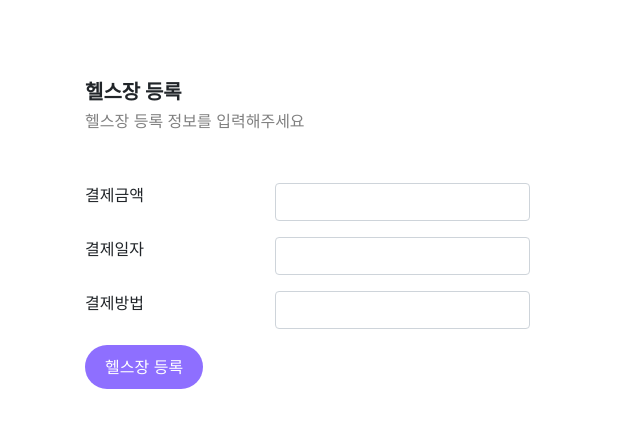
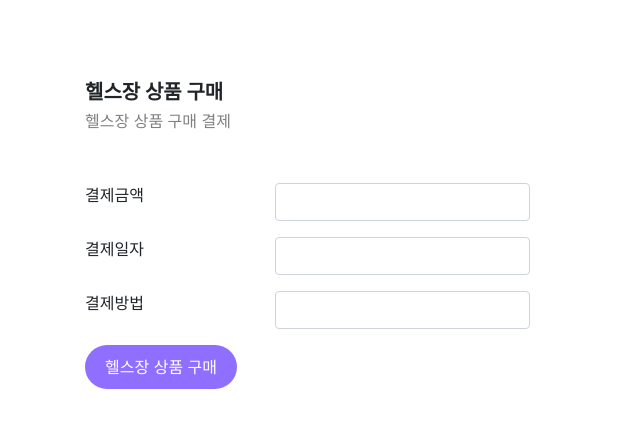
Before and after one commit to yuunseo/HealthMate, a Java web app: page /paymentGym.jsp in a window 1280 px wide. Shown: the part 58-486 px from the top of the page, without its empty margins (0-640 px from the left). Run offline with Tomcat 11, a stand-in JSP engine, Linux system fonts and the light colour scheme.

Commit message:
paymentGym 텍스트 수정

```diff
--- a/health_mate/src/main/webapp/paymentGym.jsp
+++ b/health_mate/src/main/webapp/paymentGym.jsp
@@ -9,8 +9,8 @@
 <body>
 	<jsp:include page="menu.jsp" />
 	<div class="container">
-		<h1 class="display1">헬스장 등록</h1>
-		<p class="bottom_1">헬스장 등록 정보를 입력해주세요</p>
+		<h1 class="display1">헬스장 상품 구매</h1>
+		<p class="bottom_1">헬스장 상품 구매 결제</p>
 	</div>
 	<%
 	String id = request.getParameter("id");
@@ -44,7 +44,7 @@
 			<div class="form-group row">
 				<div class="col-sm-offset-2 col-sm-10 ">
 					<button type="button" class="btn rounded-button"
-						onclick="location.href='processPaymentGym.jsp'">헬스장 등록</button>
+						onclick="location.href='processPaymentGym.jsp'">헬스장 상품 구매</button>
 				</div>
 			</div>
 		</form>
```
